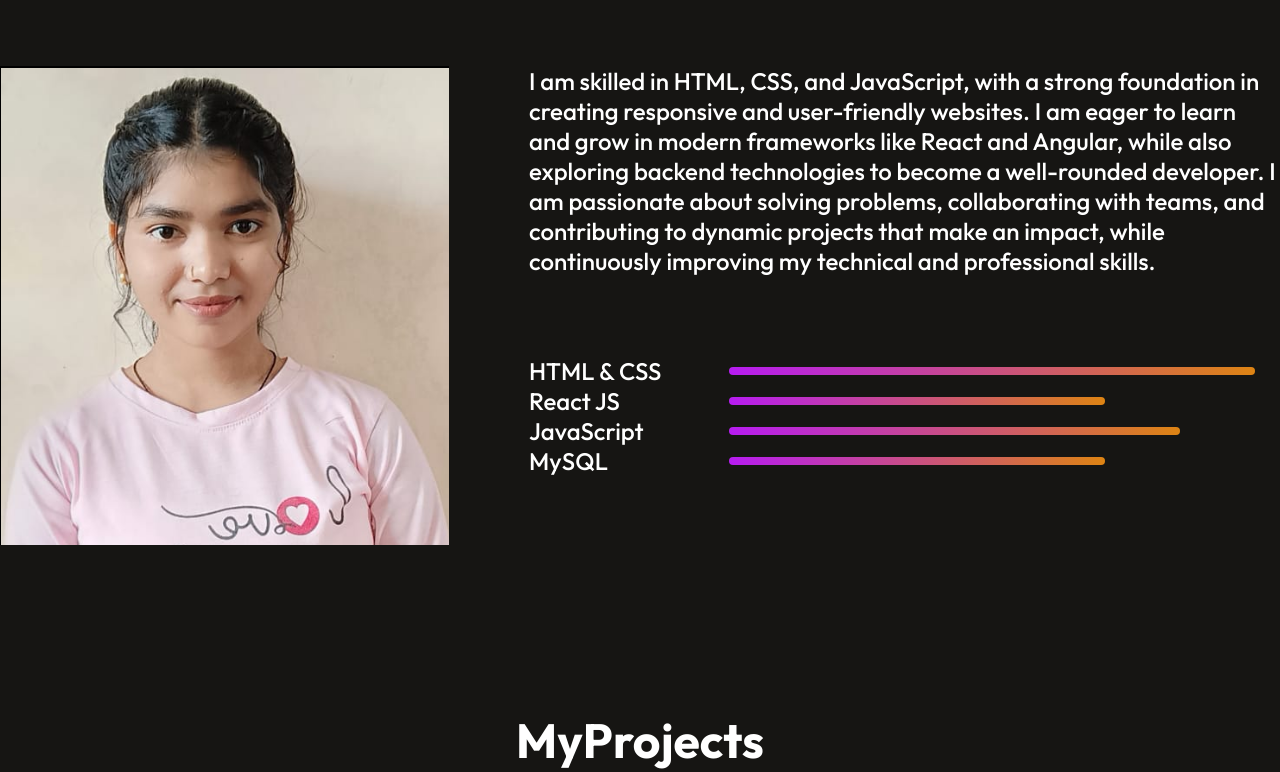
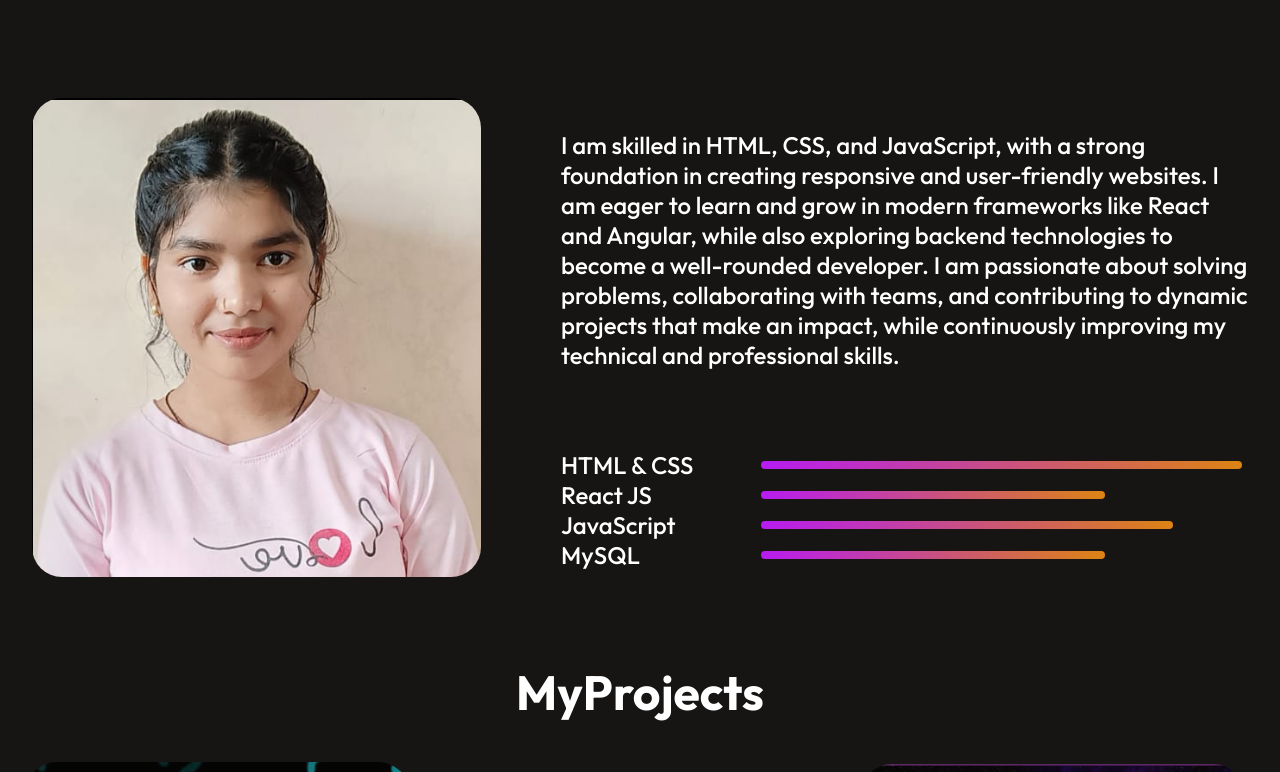
Before and after one commit to GopikaShankh/Portfolio-, a React (Vite) app: page / in a window 1280 px wide. Shown: the part 1108-1880 px from the top of the page. Built offline with nearby package versions, Linux system fonts and the light colour scheme.

Commit message:
update style

```diff
--- a/src/App.css
+++ b/src/App.css
@@ -1,4 +1,4 @@
 #home, #about, #mywork, #contact {
-  min-height: 100vh;
+  /* min-height: 100vh; */
   scroll-margin-top: 90px;
 }
--- a/src/Components/About/About.css
+++ b/src/Components/About/About.css
@@ -1,14 +1,18 @@
-.about{
+.about {
     display: flex;
     flex-direction: column;
     align-items: center;
     justify-content: center;
     gap: 80px;
-    /* margin: 80px 170px; */
+    padding: 2rem;
 }
 
 .about-title {
     position: relative;
+}
+
+#img {
+    border-radius: 30px;
 }
 
 .about-title h1 {
@@ -41,6 +45,7 @@
     gap: 20px;
     font-size: 24px;
     font-weight: 500;
+    margin-top: 2rem;
 }
 
 .about-skills {
@@ -112,7 +117,7 @@
         padding: 0 20px;
     }
 
-    #img{
+    #img {
         margin-left: 9rem;
         border-radius: 30px;
         margin-top: 50px;
@@ -164,16 +169,16 @@
     }
 }
 
-@media (max-width: 414px) {
+@media (max-width: 412px) {
     .about {
         /* max-width: 280px; */
         align-items: center;
     }
 
-    .abiyt-skills{
+    .abiyt-skills {
         display: flex;
         flex-direction: column;
-        gap:20px;
+        gap: 20px;
         /* margin-left: 10%; */
     }
 
--- a/src/Components/Contact/Contact.css
+++ b/src/Components/Contact/Contact.css
@@ -26,9 +26,8 @@
     display: flex;
     flex-direction: column;
     gap: 30px;
-    margin-top: 20px;
-    max-height: 500px;
-    margin-bottom: 0;
+    margin-top: 3rem;
+    /* max-height: 500px; */
 }
 
 .input-box {
@@ -143,6 +142,10 @@ textarea:focus {
     .contact-btn {
         font-size: 15px;
     }
+
+    .contact{
+        margin-top: 4rem;
+    }
 }
 
 /* Extra small devices */
@@ -153,6 +156,7 @@ textarea:focus {
 
     .contact form {
         padding: 15px;
+        margin-bottom: 5rem;
     }
 
     .contact-btn {
--- a/src/Components/Hero/Hero.css
+++ b/src/Components/Hero/Hero.css
@@ -13,6 +13,7 @@
         opacity: 0;
         transform: translateY(30px);
     }
+
     100% {
         opacity: 1;
         transform: translateY(0);
@@ -31,6 +32,7 @@
         opacity: 0;
         transform: scale(0.8) rotate(-10deg);
     }
+
     100% {
         opacity: 1;
         transform: scale(1) rotate(0deg);
@@ -50,6 +52,7 @@
         opacity: 0;
         transform: translateY(50px);
     }
+
     100% {
         opacity: 1;
         transform: translateY(0);
@@ -78,13 +81,15 @@
         opacity: 0;
         transform: scale(0.9);
     }
+
     100% {
         opacity: 1;
         transform: scale(1);
     }
 }
 
-.hero-connect, .hero-resume {
+.hero-connect,
+.hero-resume {
     padding: 20px 45px;
     border-radius: 50px;
     transition: all 0.3s ease;
@@ -162,15 +167,18 @@
 }
 
 .hero-social-links a:nth-child(1) {
-    background-color: #0077b5; /* LinkedIn blue */
+    background-color: #0077b5;
+    /* LinkedIn blue */
 }
 
 .hero-social-links a:nth-child(2) {
-    background-color: #333; /* GitHub dark */
+    background-color: #333;
+    /* GitHub dark */
 }
 
 .hero-social-links a:nth-child(3) {
-    background-color: #D44638; /* Gmail red */
+    background-color: #D44638;
+    /* Gmail red */
 }
 
 .hero-social-links a:hover {
@@ -183,6 +191,7 @@
         opacity: 0;
         transform: scale(0.9);
     }
+
     100% {
         opacity: 1;
         transform: scale(1);
@@ -202,13 +211,14 @@
         padding: 10px 15px;
         font-size: 16px;
     }
-      .hero{
+
+    .hero {
         display: flex;
         flex-direction: column;
         gap: 80px;
     }
 
-    #img1{
+    #img1 {
         width: 300px;
     }
 
@@ -217,7 +227,7 @@
         width: 90%;
     }
 
-    #btns{
+    #btns {
         display: flex;
         flex-direction: column;
         gap: 30px;
@@ -244,10 +254,11 @@
         padding-left: 10%;
         font-size: 18px;
     }
+
     .hero {
         display: flex;
         gap: 80px;
-        margin-top: 40px;
+        margin-top: 5rem;
     }
 
     .hero h1 {
@@ -261,7 +272,7 @@
         padding: 14px 20px;
     }
 
-    #img1{
+    #img1 {
         width: 250px;
     }
 
@@ -281,6 +292,7 @@
         opacity: 0;
         transform: translateY(-10px);
     }
+
     to {
         opacity: 1;
         transform: translateY(0);
--- a/src/Components/MyWork/MyWork.css
+++ b/src/Components/MyWork/MyWork.css
@@ -2,7 +2,7 @@
 /* === General Styling === */
 .heading {
     position: relative;
-    padding: 0px 30px;
+    padding:  1.5rem 30px;
     font-size: 60px;
     font-weight: 600;
     text-align: center;
--- a/src/Components/Navbar.css
+++ b/src/Components/Navbar.css
@@ -52,7 +52,7 @@
 }
 
 .nav-menu li:hover {
-  color: #ffeb3b;
+  color:  #Df8908;
 }
 
 /* Hamburger menu - Mobile view only */
```
Lines whose indentation alone changed are shown as unchanged.
